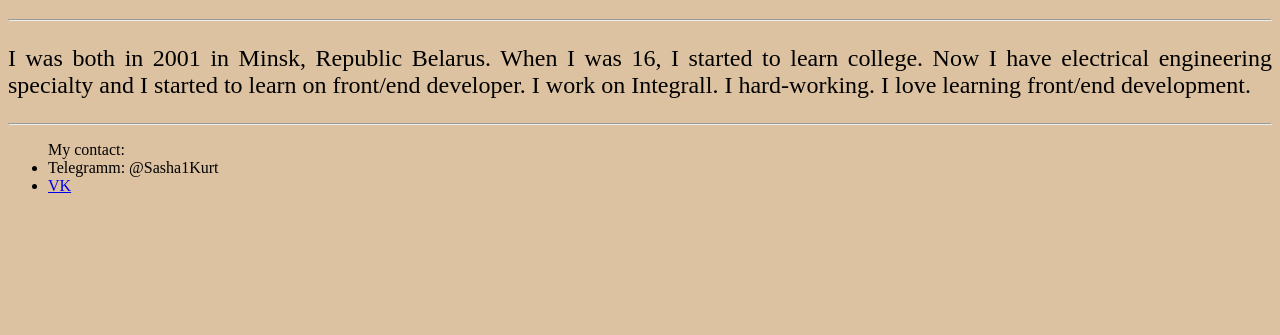
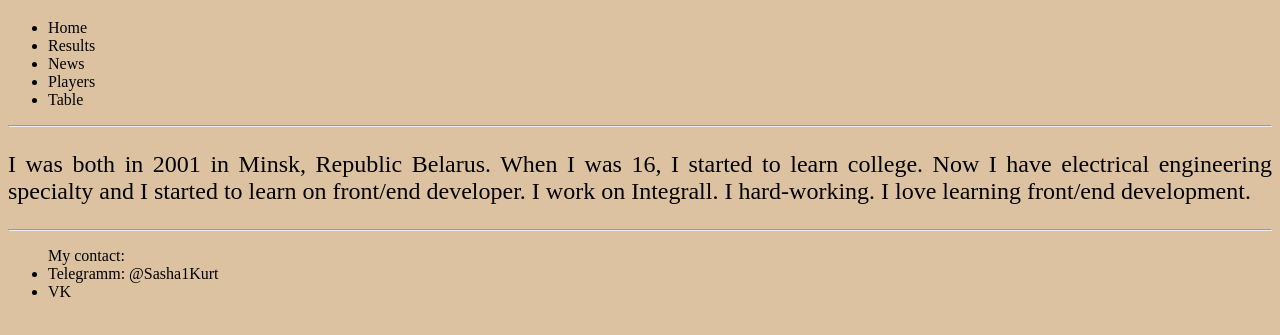
Before and after one commit to Sasha1Bochka2/rsschool-cv, a plain HTML site: page index.html in a window 1280 px wide. Shown: the part 61-396 px from the top of the page. Drawn offline with Linux system fonts and the light colour scheme.

Commit message:
feat: add header navigotion

```diff
--- a/index.html
+++ b/index.html
@@ -10,7 +10,15 @@
 <body class="back">
     <header>
         <h1>CV</h1>
-
+        <nav>
+            <ul class="nav">
+                <li class="nav_1"><a href="#">Home</a></li>
+                <li class="nav_1"><a href="#">Results</a></li>
+                <li class="nav_1"><a href="#">News</a></li>
+                <li class="nav_1"><a href="#">Players</a></li>
+                <li class="nav_1"><a href="#">Table</a></li>
+              </ul>
+        </nav>
     </header>
     <hr>
     <main>
--- a/style.css
+++ b/style.css
@@ -8,3 +8,19 @@
     color: black;
     text-align: justify;
 }
+li .nav_1 {
+
+    display: inline-block;
+    padding: 5px 10px;
+}
+ul .nav {
+    display: inline-block;
+}
+a {
+    color: black;
+    text-decoration: none;
+}
+a:hover {
+    font-style: italic;
+    text-decoration: underline black;
+}
```
